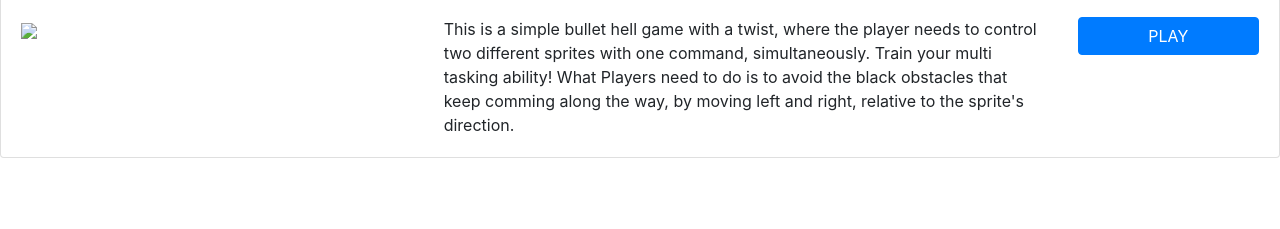
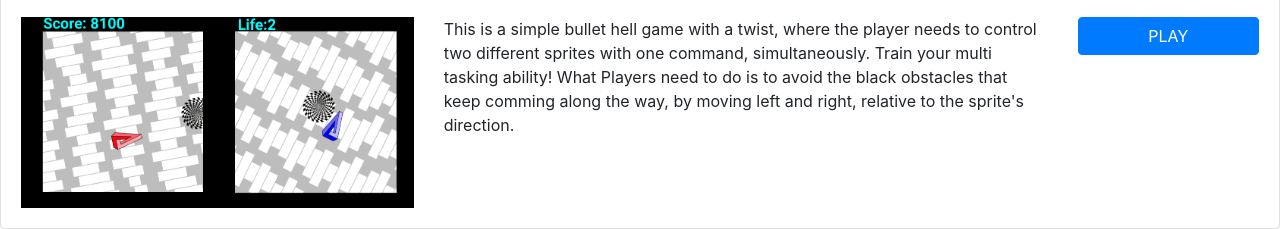
Before and after one commit to zakiandiga/game601-fall2019, a plain HTML site: page index.html in a window 1280 px wide. Shown: the part 1170-1399 px from the top of the page. Before the commit the page ends 1328 px from the top, so only its background shows below. Drawn offline with nearby package versions, Linux system fonts and the light colour scheme.

Commit message:
brain splitter ss

```diff
--- a/index.html
+++ b/index.html
@@ -81,7 +81,7 @@
     <div class="card-header h3">(Final) Digital Game: Brain Splitter</div>
     <div class="card-body row">
       <div class="col-4">
-        <img class="img-fluid" src="./YOUR_IMAGE_FILENAME">
+        <img class="img-fluid" src="./images/ss-brainsplitter.png">
       </div>
       <div class="col-6">
         This is a simple bullet hell game with a twist, where the player needs to control two different sprites with one command, simultaneously. Train your multi tasking ability!
```
